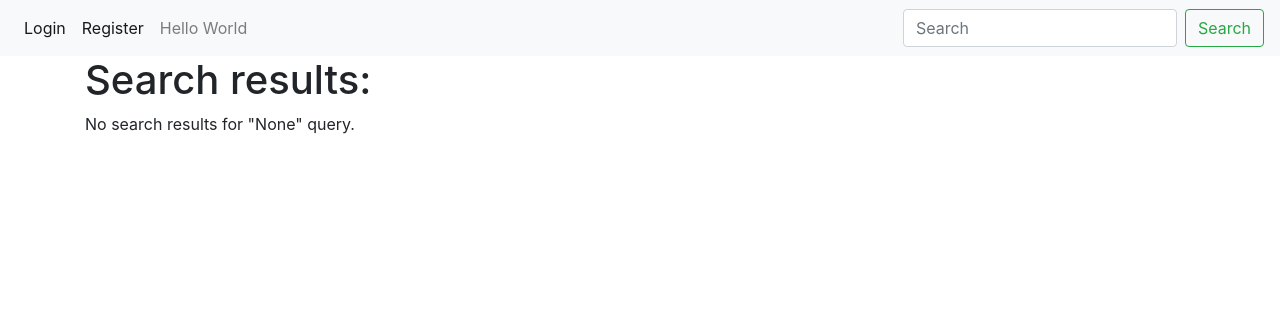
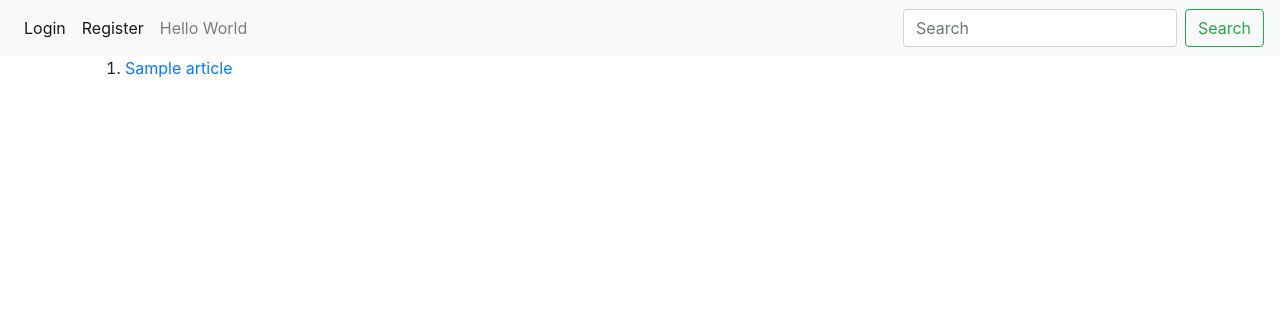
Before and after one commit to ArtusU/inventory_recipes_meals, a Django app: page /articles/ in a window 1280 px wide. Shown: the top 316 px of the page. Run offline with Django 4.2, Linux system fonts and the light colour scheme; tables that the repository leaves empty hold one stand-in row (values such as "Sample post"); some libraries are stand-ins or nearby versions.

Commit message:
article_search_view fixed

```diff
--- a/articles/views.py
+++ b/articles/views.py
@@ -1,4 +1,5 @@
 from operator import contains
+from re import A
 from django.db.models import Q
 from django.contrib.auth.decorators import login_required
 from django.http import Http404
@@ -6,23 +7,20 @@
 
 from .forms import ArticleForm
 from .models import Article
-# Create your views here.
+
 
 def article_search_view(request):
-    try:
-        query = request.get("q")
-    except:
-        query = None
-
-    article_obj = None
+    query = request.GET.get('q')
+    qs = Article.objects.all()
     if query is not None:
-        article_obj = Article.objects.filter(Q(title__contains=query))
-        print(article_obj)
+        lookups = Q(title__icontains=query) | Q(content__icontains=query)
+        qs = Article.objects.filter(lookups)
+        # qs = Article.objects.search(query)
     context = {
-        "object": article_obj,
-        "query": query,
+        "object_list": qs
     }
     return render(request, "articles/search.html", context=context)
+
 
 @login_required
 def article_create_view(request):
--- a/templates/articles/search.html
+++ b/templates/articles/search.html
@@ -1,17 +1,18 @@
-{% extends "base.html" %} {% block content %} {% if object %}
-<h1>{{ object.title }}</h1>
-<p>{{ object.content }}</p>
+{% extends "base.html" %}
 
-{% endif %}
 
-<h1>Search results:</h1>
+{% block content %}
 
-{% if object %}
-<ul>
-  {% for x in object %} {% if x.title %}
-  <li><a href="/articles/{{ x.id }}/">{{ x.title }}</a></li>
-  {% endif %} {% endfor %}
-</ul>
-{% else %}
-<p>No search results for "{{ query }}" query.</p>
-{% endif %} {% endblock content %}
+<ol>
+{% for object in object_list %}
+    {% if object.title %}
+    <li>
+        <a href="{{ object.get_absolute_url }}">
+            {{ object.title }}
+        </a>
+    </li>
+    {% endif %}
+{% endfor %}
+</ol>
+
+{% endblock content %}
```
